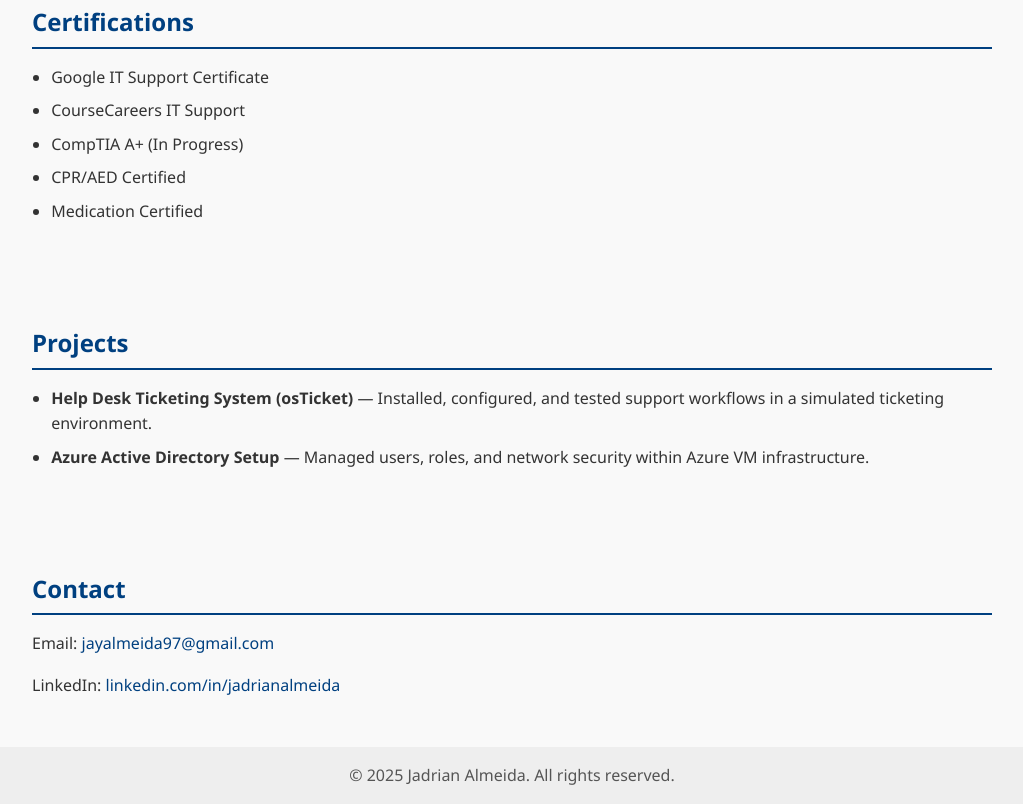
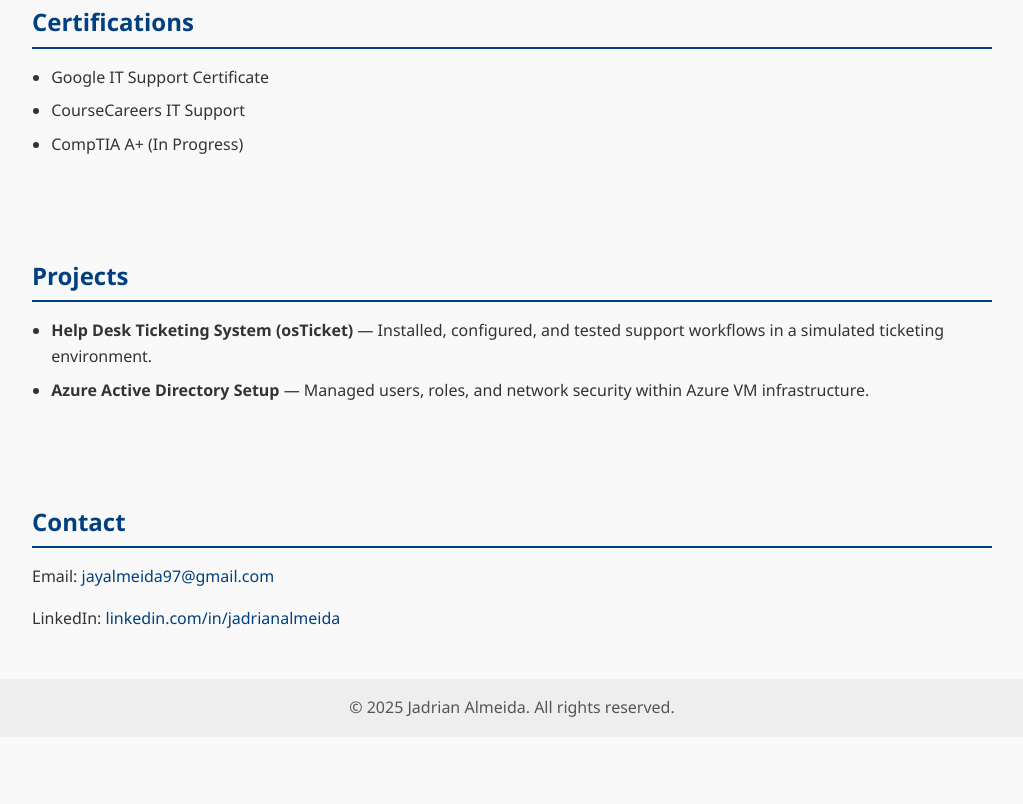
Before and after one commit to JayAlmeidaIT/JayAlmeidaIT.github.io, a plain HTML site: page index.html in a window 1280 px wide. Shown: the part 827-1631 px from the top of the page, without its empty margins (128-1151 px from the left). After the commit the page ends 1564 px from the top, so only its background shows below. Drawn offline with Linux system fonts and the light colour scheme.

Commit message:
Update index.html

```diff
--- a/index.html
+++ b/index.html
@@ -98,8 +98,6 @@
       <li>Google IT Support Certificate</li>
       <li>CourseCareers IT Support</li>
       <li>CompTIA A+ (In Progress)</li>
-      <li>CPR/AED Certified</li>
-      <li>Medication Certified</li>
     </ul>
   </section>
 
```
